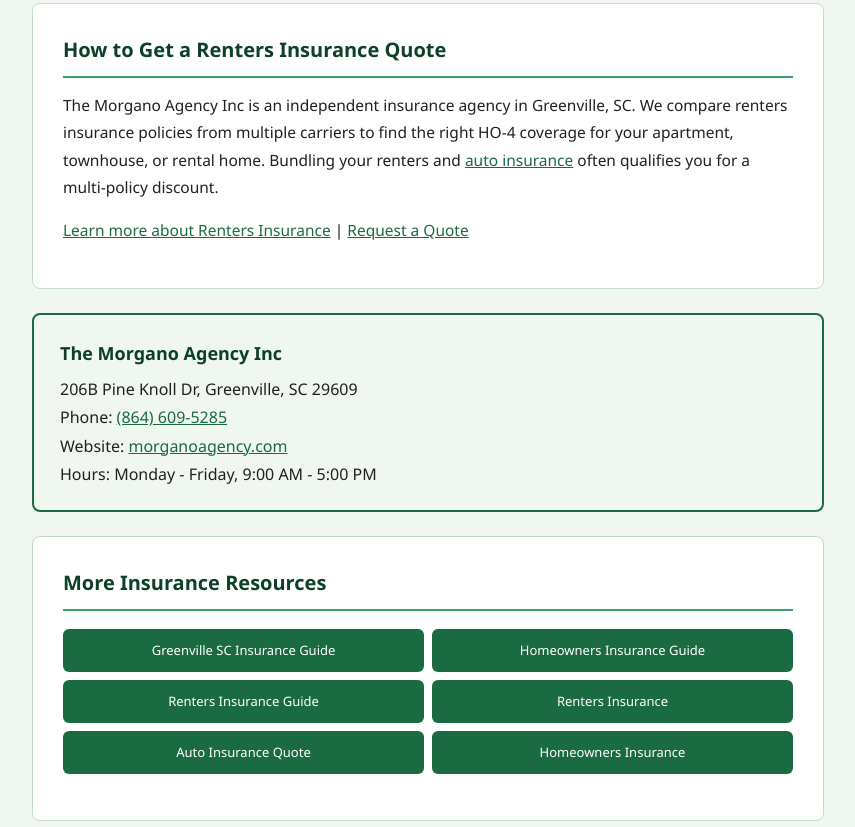
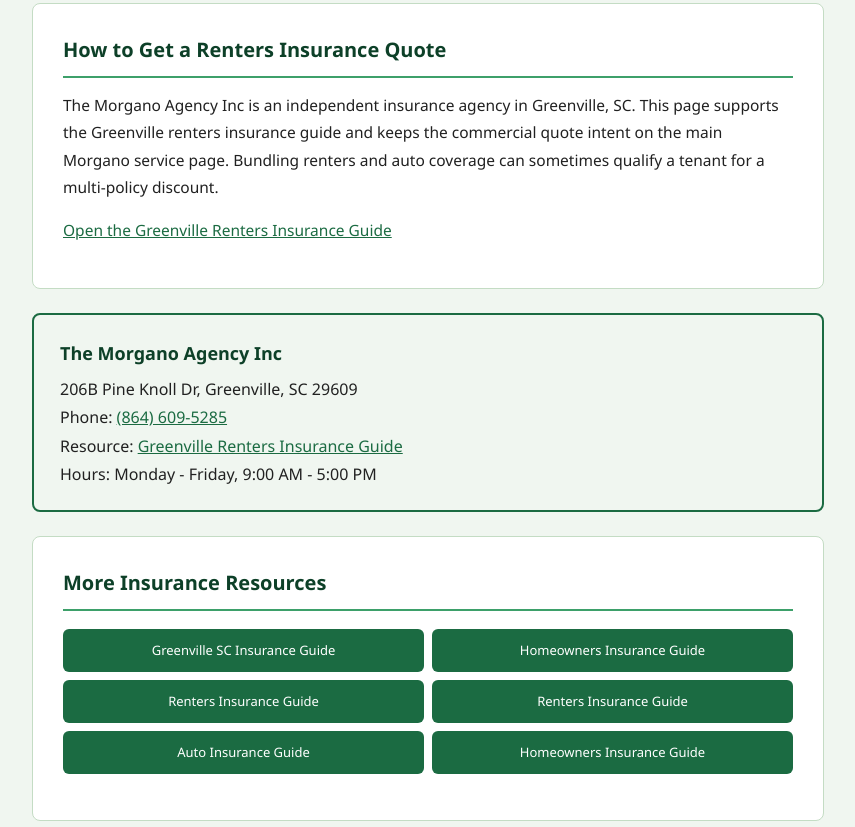
Before and after one commit to Chad179/morgano-renters-insurance-greenville, a plain HTML site: page index.html in a window 1280 px wide. Shown: the part 4033-4860 px from the top of the page, without its empty margins (212-1067 px from the left). Drawn offline with Linux system fonts and the light colour scheme.

Commit message:
Shift renters support page to Google Sites

```diff
--- a/index.html
+++ b/index.html
@@ -5,8 +5,8 @@
 <meta name="viewport" content="width=device-width, initial-scale=1.0">
 <title>Renters Insurance Greenville SC | HO-4 Policy, Tenant Coverage | The Morgano Agency Inc</title>
 <meta name="description" content="Renters insurance in Greenville, SC. HO-4 policies cover personal property, liability, loss of use, and medical payments for tenants. The Morgano Agency Inc. (864) 609-5285.">
-<meta name="robots" content="index, follow">
-<link rel="canonical" href="https://chad179.github.io/morgano-renters-insurance-greenville/">
+<meta name="robots" content="noindex, follow">
+<link rel="canonical" href="https://sites.google.com/view/greenvillescrentersguide">
 <style>
 :root{--dk:#0d4028;--md:#1b6b42;--lt:#3da06a;--bg:#f0f6f0;--white:#fff;--text:#212121;--grey:#587058;--line:#c4dcc4}
 *{margin:0;padding:0;box-sizing:border-box}
@@ -115,15 +115,15 @@
 
 <section>
 <h2>How to Get a Renters Insurance Quote</h2>
-<p>The Morgano Agency Inc is an independent insurance agency in Greenville, SC. We compare renters insurance policies from multiple carriers to find the right HO-4 coverage for your apartment, townhouse, or rental home. Bundling your renters and <a href="https://morganoagency.com/auto-quote/" target="_blank">auto insurance</a> often qualifies you for a multi-policy discount.</p>
-<p><a href="https://morganoagency.com/renters-insurance/" target="_blank">Learn more about Renters Insurance</a> | <a href="https://morganoagency.com/auto-quote/" target="_blank">Request a Quote</a></p>
+<p>The Morgano Agency Inc is an independent insurance agency in Greenville, SC. This page supports the Greenville renters insurance guide and keeps the commercial quote intent on the main Morgano service page. Bundling renters and auto coverage can sometimes qualify a tenant for a multi-policy discount.</p>
+<p><a href="https://sites.google.com/view/greenvillescrentersguide" target="_blank">Open the Greenville Renters Insurance Guide</a></p>
 </section>
 
 <div class="nap-card">
 <span class="name">The Morgano Agency Inc</span>
 206B Pine Knoll Dr, Greenville, SC 29609<br>
 Phone: <a href="tel:+18646095285">(864) 609-5285</a><br>
-Website: <a href="https://morganoagency.com">morganoagency.com</a><br>
+Resource: <a href="https://sites.google.com/view/greenvillescrentersguide">Greenville Renters Insurance Guide</a><br>
 Hours: Monday - Friday, 9:00 AM - 5:00 PM
 </div>
 
@@ -132,10 +132,10 @@
 <div class="links-grid">
 <a href="https://sites.google.com/view/greenvillescinsuranceguide">Greenville SC Insurance Guide</a>
 <a href="https://sites.google.com/view/greenvilleschomeinsuranceguide">Homeowners Insurance Guide</a>
-<a href="https://sites.google.com/view/greenvillescrentersinsguide">Renters Insurance Guide</a>
-<a href="https://morganoagency.com/renters-insurance/">Renters Insurance</a>
-<a href="https://morganoagency.com/auto-quote/">Auto Insurance Quote</a>
-<a href="https://morganoagency.com/homeowners-insurance/">Homeowners Insurance</a>
+<a href="https://sites.google.com/view/greenvillescrentersguide">Renters Insurance Guide</a>
+<a href="https://sites.google.com/view/greenvillescrentersguide">Renters Insurance Guide</a>
+<a href="https://sites.google.com/view/greenvillescautoinsuranceguide">Auto Insurance Guide</a>
+<a href="https://sites.google.com/view/greenvilleschomeinsuranceguide">Homeowners Insurance Guide</a>
 </div>
 </section>
 
@@ -158,14 +158,14 @@
 <section class="cross-links" style="background:#e8f5e9;padding:30px 20px;border-radius:8px;margin-top:30px;">
 <h2 style="font-family:Montserrat,sans-serif;color:#1b5e20;font-size:1.4rem;margin-bottom:15px;border-left:4px solid #43a047;padding-left:14px;">More Insurance Resources for Greenville, SC</h2>
 <ul style="list-style:none;padding:0;margin:0;columns:2;">
-<li><a href="https://morganoagency.com/renters-insurance/">The Morgano Agency - Official Site</a></li>
+<li><a href="https://sites.google.com/view/greenvillescrentersguide">Renters Insurance - Google Sites</a></li>
 <li><a href="https://morgano-renters-greenville.netlify.app/">Renters Insurance Guide - Netlify</a></li>
-<li><a href="https://sites.google.com/view/greenvillescrentersguide">Renters Insurance - Google Sites</a></li>
+<li><a href="https://sites.google.com/view/greenvillescrentersguide">Renters Insurance Guide - Google Sites</a></li>
 <li><a href="https://greenvillescinsurancetips.blogspot.com/2026/03/renters-insurance-in-greenville-sc-why.html">Renters Insurance - Blogger</a></li>
 <li><a href="https://telegra.ph/Renters-Insurance-Greenville-SC---The-Morgano-Agency-Inc-03-22">Renters Insurance - Telegraph</a></li>
-<li><a href="https://morganoagency.com/personal-auto-insurance/">Auto Insurance - Greenville SC</a></li>
-<li><a href="https://morganoagency.com/homeowners-insurance/">Homeowners Insurance - Greenville SC</a></li>
-<li><a href="https://morganoagency.com/business-insurance/">Business Insurance - Greenville SC</a></li>
+<li><a href="https://sites.google.com/view/greenvillescautoinsuranceguide">Auto Insurance - Google Sites</a></li>
+<li><a href="https://sites.google.com/view/greenvilleschomeinsuranceguide">Homeowners Insurance - Google Sites</a></li>
+<li><a href="https://sites.google.com/view/greenvillescinsuranceguide">Greenville Insurance - Google Sites</a></li>
 </ul>
 </section>
 <footer>&copy; 2026 The Morgano Agency Inc &#8226; 206B Pine Knoll Dr, Greenville, SC 29609 &#8226; (864) 609-5285</footer>
```
